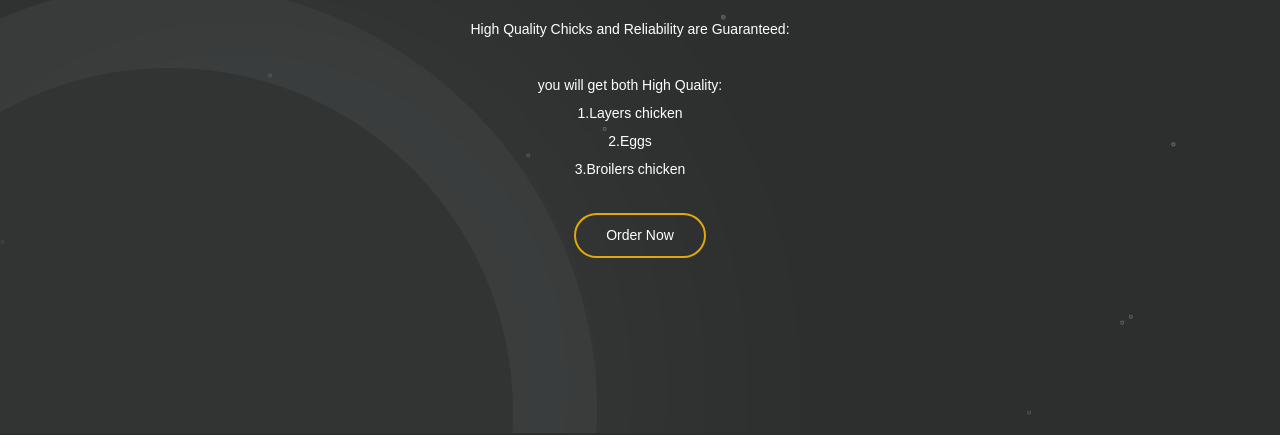
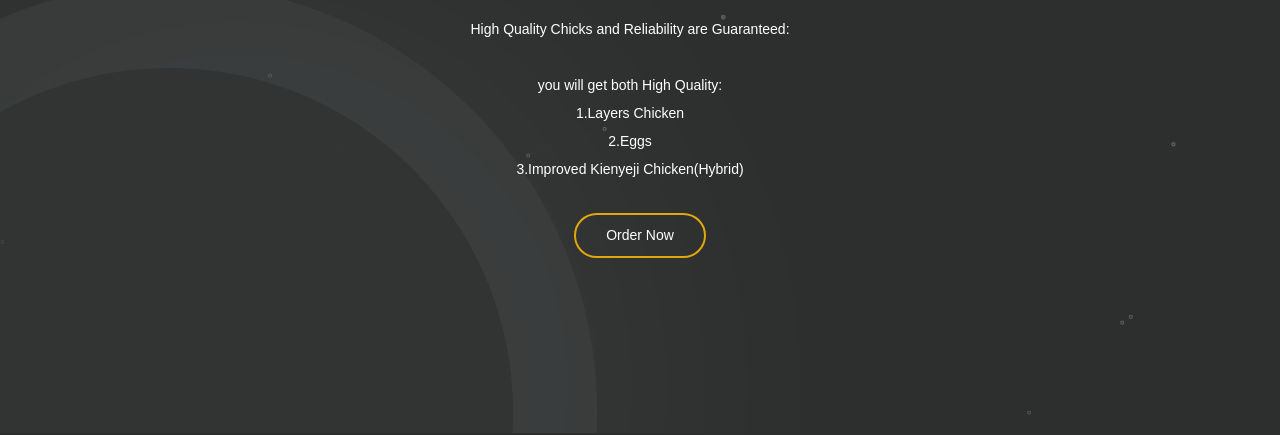
Before and after one commit to James-kipngetich/pcjnewpoultry-web, a plain HTML site: page index.html in a window 1280 px wide. Shown: the part 365-800 px from the top of the page. Drawn offline with Linux system fonts and the light colour scheme; some packages are replaced by stand-ins of ours; a script that the page names is missing; a web font is replaced by a local one.

Commit message:
Update index.html

```diff
--- a/index.html
+++ b/index.html
@@ -93,9 +93,9 @@
 
 High Quality Chicks and Reliability are Guaranteed: <br><br>
     you will get both High Quality:<br>
-    1.Layers chicken<br>
+    1.Layers Chicken<br>
     2.Eggs<br>
-    3.Broilers chicken<br>
+    3.Improved Kienyeji Chicken(Hybrid)<br>
     </p>
     <a href="CURRICULUM VITAE.docx" class="btn">
 Order Now</a>
```
